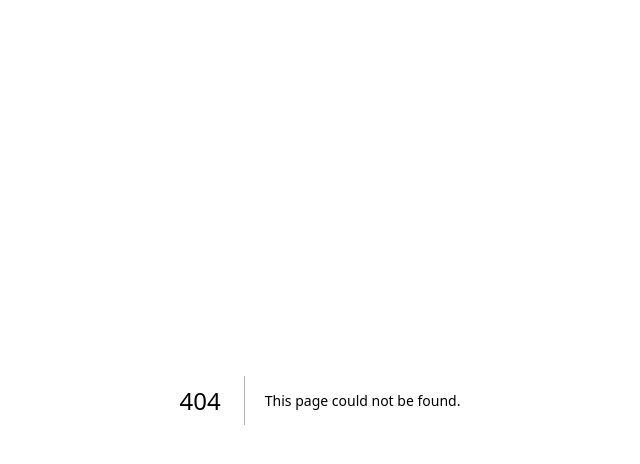
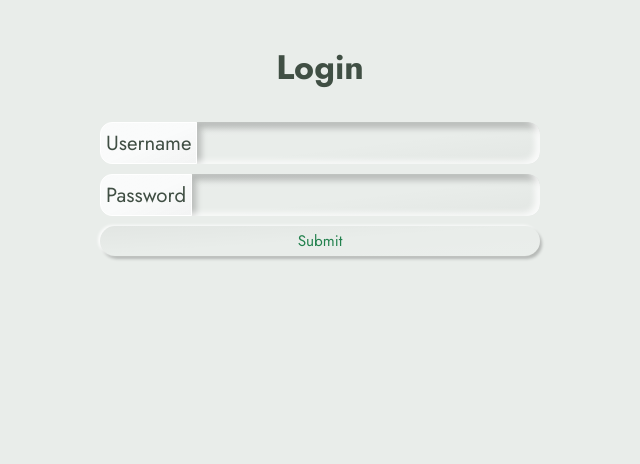
Before and after one commit to toxicity-bot/toxicity-bot.github.io, a Next.js app: page /login in a window 1280 px wide. Before the commit this address had no page. Shown: the top 464 px of the page, without its empty margins (320-960 px from the left). Built offline with nearby package versions, Linux system fonts and the light colour scheme.

Commit message:
add login page

```diff
--- /dev/null
+++ b/pages/login.tsx
@@ -0,0 +1,33 @@
+import Head from "next/head";
+
+import styles from "@/styles/Login.module.scss";
+
+export default function Login() {
+  return <>
+    <Head>
+      <title>Toxicity Bot</title>
+      <meta name="description" content="Reduce toxicity in your post with the power of AI." />
+      <meta name="viewport" content="width=device-width, initial-scale=1" />
+      <link rel="icon" href="/favicon.ico" />
+    </Head>
+
+    <div className={styles.container}>
+      <h1 className={styles.header}>Login</h1>
+      <div className={styles.login}>
+        <form className={styles.inputForm} action="/" method="post">
+          <input style={{ display: "none" }} autoComplete="off" hidden />
+          <div className={styles.labeledInput}>
+            <span className={styles.label}>Username </span>
+            <input type="text"></input>
+          </div>
+          <div className={styles.labeledInput}>
+            <span className={styles.label}>Password </span>
+            <input type="password"></input>
+          </div>
+
+          <button type="submit">Submit</button>
+        </form>
+      </div>
+    </div >
+  </>;
+}
--- /dev/null
+++ b/styles/Login.module.scss
@@ -0,0 +1,76 @@
+@import "mixins";
+
+.container {
+  margin: auto;
+
+  display: grid;
+  grid-template-rows: auto;
+  grid-template-columns: 1fr minmax(auto, 750px) 1fr;
+  grid-template-areas:
+    ". header ."
+    ". login  ."
+    ". login  .";
+  gap: 30px;
+  width: 500px;
+}
+
+.header {
+  grid-area: header;
+  margin-bottom: 0;
+  text-align: center;
+}
+
+
+.inputForm {
+  display: flex;
+  flex-direction: column;
+  gap: 10px;
+  box-sizing: border-box;
+  height: 100%;
+
+  &__textarea {
+    flex-grow: 1;
+    box-sizing: border-box;
+    max-width: 750px;
+    resize: vertical;
+  }
+}
+
+.login {
+  grid-area: login;
+}
+
+.labeledInput {
+  display: flex;
+  flex-direction: row;
+
+  & > .label {
+    text-align: center;
+    display: inline-block;
+    border: 1px solid white;
+    border-radius: 12px 0px 0px 12px;
+    background: var(--color-light);
+    background-image: $backgroundSurfaceOverlayInset;
+    padding: 5px;
+    color: var(--color-on-surface);
+    font-size: 1.2rem;
+  }
+
+  & > input {
+    width: 100%;
+    transition: box-shadow 0.3s ease-in-out;
+    box-shadow: makeShadow($lightOffset: -5px, $shadowOffset: 4px, $isInset: true);
+    border: none;
+    border-radius: 0px 12px 12px 0px;
+    background: var(--color-surface);
+    background-image: $backgroundSurfaceOverlayInset;
+    padding: 5px;
+    color: var(--color-on-surface);
+    font-size: 1rem;
+  }
+
+  &input:focus {
+    outline: none;
+    box-shadow: makeShadow($lightOffset: -2px, $shadowOffset: 2px, $isInset: true);
+  }
+}
```
